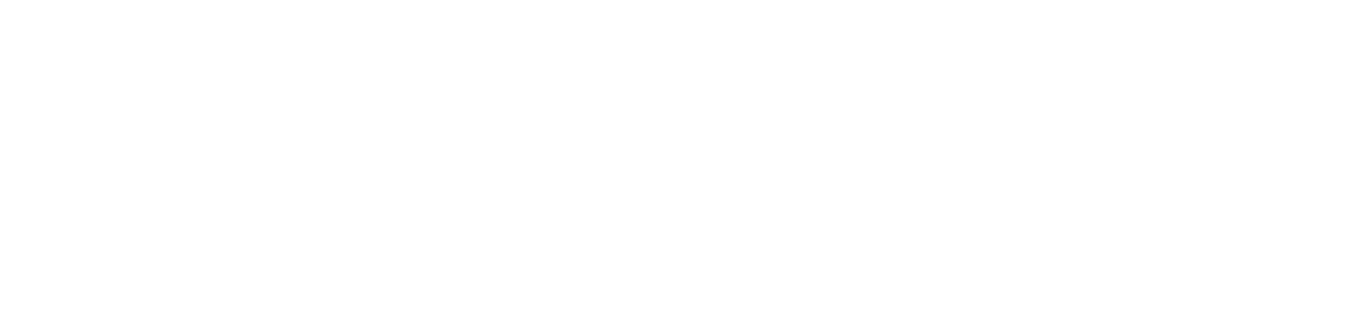
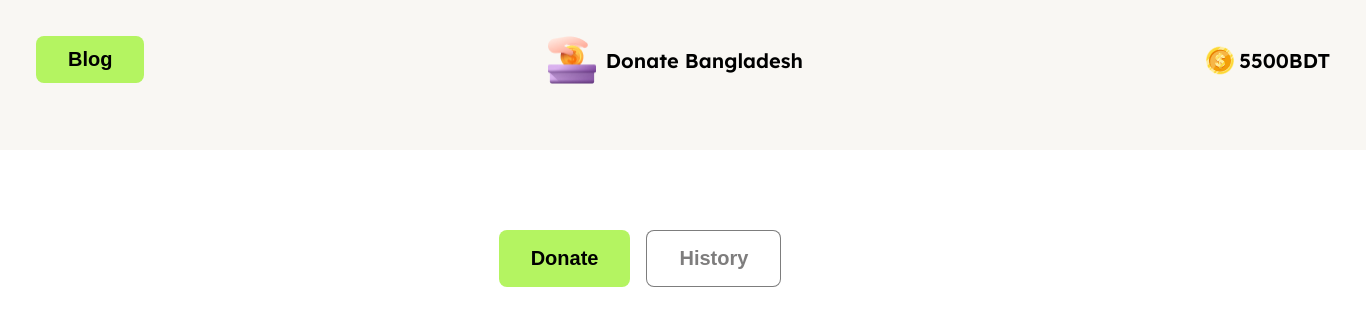
Before and after one commit to mmsohelranababu/Assignment-5, a plain HTML site: page index.html in a window 1280 px wide. Shown: the whole page, 1366 px wide, since content can reach past the window. Drawn offline with Linux system fonts and the light colour scheme.

Commit message:
navbar done

```diff
--- a/index.html
+++ b/index.html
@@ -5,9 +5,41 @@
   <meta charset="UTF-8">
   <meta name="viewport" content="width=device-width, initial-scale=1.0">
   <title>Assignment-5</title>
+  <link rel="stylesheet" href="styles.css">
 </head>
 
 <body>
+  <header>
+    <nav>
+      <section id="nav-bar">
+        <div class="blog">
+          <button>
+            <h3>Blog</h3>
+          </button>
+        </div>
+        <div class="logo">
+          <img src="./assets/logo.png" alt="">
+          <h3>Donate Bangladesh</h3>
+        </div>
+        <div class="my-walet">
+          <img src="./assets/coin.png" alt="">
+          <h3>5500BDT</h3>
+
+        </div>
+      </section>
+
+
+    </nav>
+  </header>
+
+  <main>
+    <!-- upper button -->
+    <div class="upper-btn">
+      <button class="btn-1">Donate</button>
+      <button class="btn-2">History</button>
+    </div>
+
+  </main>
 
 </body>
 
--- /dev/null
+++ b/styles.css
@@ -0,0 +1,104 @@
+/* font related styles */
+@import url('https://fonts.googleapis.com/css2?family=Lexend:wght@100..900&display=swap');
+
+
+/* default styles */
+*{
+  margin: 0;
+  padding: 0;
+
+
+}
+
+.container{
+  width: 75%;
+  max-width: 1440px;
+  margin: 5rem auto;
+}
+
+/* nav related styles */
+
+nav{
+  background-color: #F9F7F3;
+  width: 1366px;
+  height: 150px
+}
+
+#nav-bar{
+  display: flex;
+  justify-content: space-between;
+  padding: 36px;
+
+}
+
+
+#nav-bar button{
+  padding: 12px 32px 12px 32px;
+  border-radius: 8px;
+  background: rgb(180, 244, 97);
+  border:none;
+}
+
+#nav-bar h3{
+  color: black;
+  font-size: 20px;
+  font-weight: 600;
+}
+
+.logo{
+  display: flex;
+  align-items: center;
+  gap: 10px ;
+}
+
+.logo img{
+  width: 48px;
+  height: 48px;
+}
+
+.logo h3{
+  color: rgb(17, 17, 17);
+font-family: Lexend;
+font-size: 20px;
+font-weight: 600;
+}
+
+.my-walet{
+  display: flex;
+  align-items: center;
+  gap: 5px ;
+
+}
+.my-walet h3{
+  color: rgba(71, 70, 70, 0.7);
+  font-family: Lexend;
+  font-size: 20px;
+  font-weight: 600;
+
+}
+
+.upper-btn{
+  display: flex;
+  justify-content: center;
+  margin-top: 5rem;
+  gap: 1rem;
+}
+
+.upper-btn .btn-1{
+  background-color: rgb(180, 244, 97);
+  padding: 16px 32px 16px 32px;
+  border: none;
+  font-size: 20px;
+font-weight: 600;
+border-radius: 8px;
+}
+
+.upper-btn .btn-2{
+  background-color: white;
+  padding: 16px 32px 16px 32px;
+  border: 1px solid  rgba(71, 70, 70, 0.7);
+  color:  rgba(71, 70, 70, 0.7);
+  font-size: 20px;
+  font-weight: 600;
+  border-radius: 8px;
+}
```
